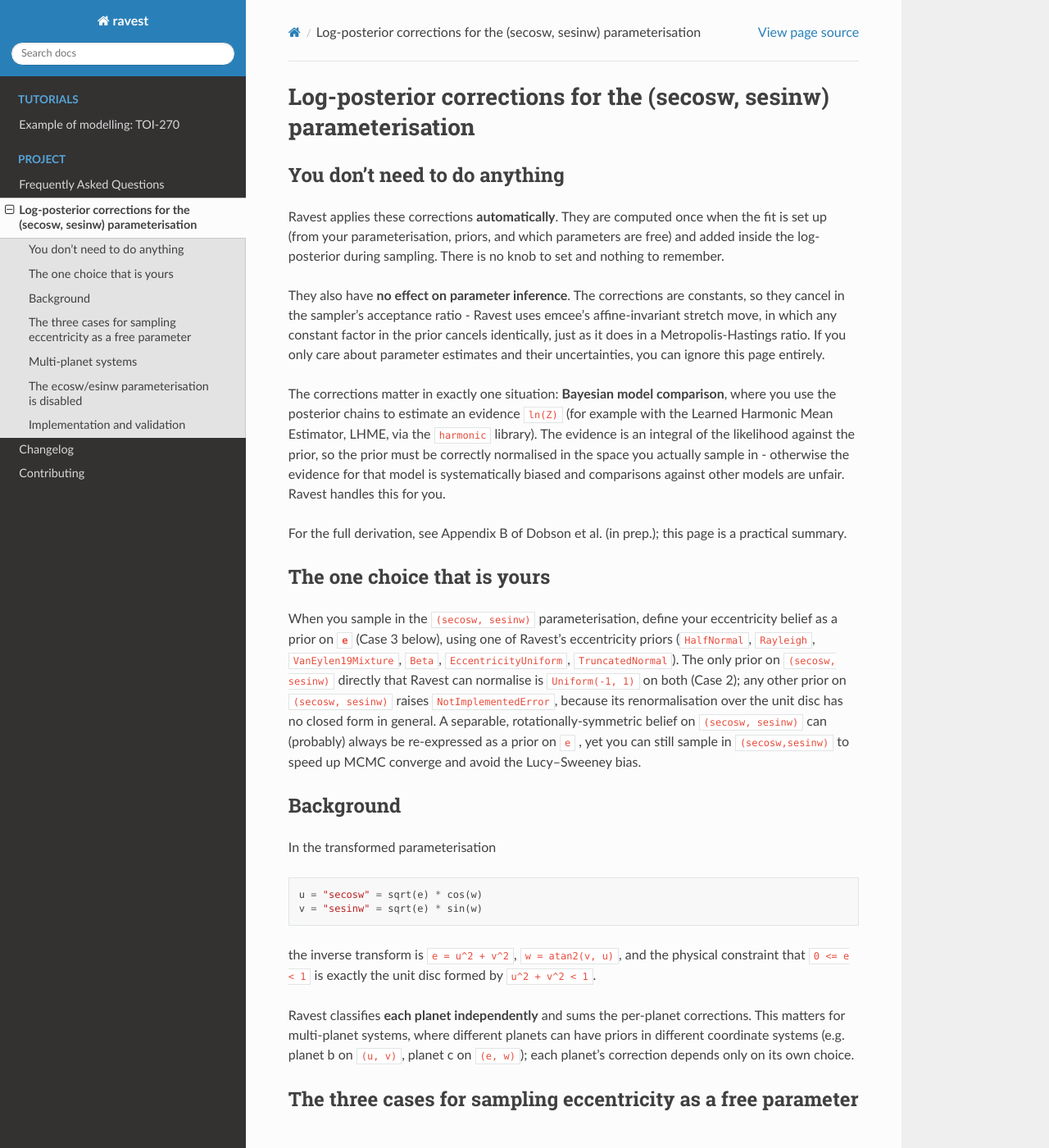
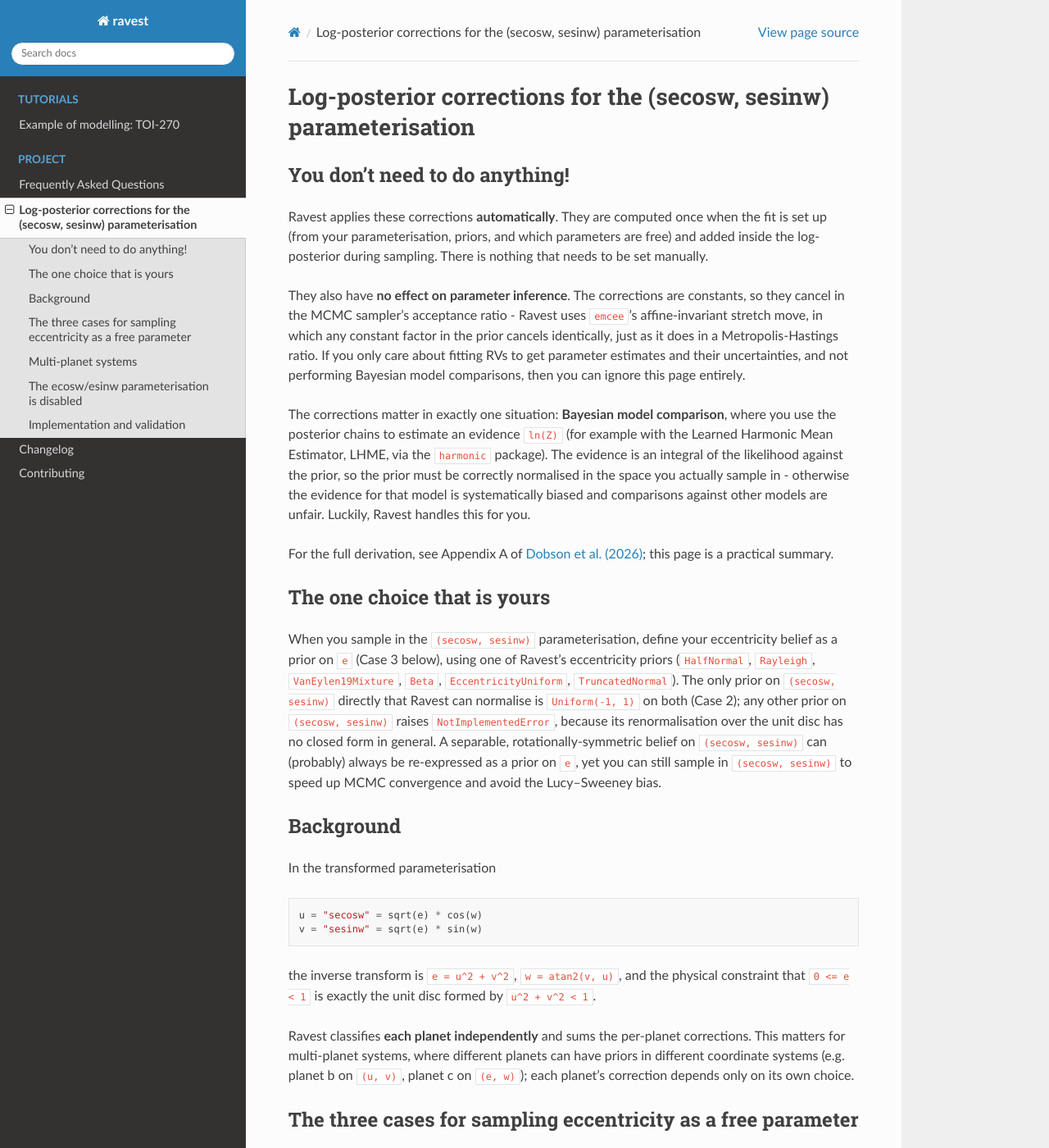
Before and after one commit to ross-dobson/ravest, a Sphinx documentation site: the page built from docs/logprob_corrections.md, in a window 1280 px wide and 1400 px high. Shown: the whole window at 82% size. Built offline with Sphinx 7.4.7 and the Read the Docs theme 3.1.0, drawn with Linux system fonts in a browser that asks for light colours; pages that are not in the unit, such as notebooks, are missing from menus; some of the changed text lies outside the part shown.

Commit message:
docs: add citation section to README and cite Dobson et al. (2026) in log-prob corrections page

````diff
--- a/docs/logprob_corrections.md
+++ b/docs/logprob_corrections.md
@@ -1,42 +1,18 @@
 # Log-posterior corrections for the (secosw, sesinw) parameterisation
 
-## You don't need to do anything
+## You don't need to do anything!
 
-Ravest applies these corrections **automatically**. They are computed once when
-the fit is set up (from your parameterisation, priors, and which parameters are
-free) and added inside the log-posterior during sampling. There is no knob to
-set and nothing to remember.
+Ravest applies these corrections **automatically**. They are computed once when the fit is set up (from your parameterisation, priors, and which parameters are free) and added inside the log-posterior during sampling. There is nothing that needs to be set manually.
 
-They also have **no effect on parameter inference**. The corrections are
-constants, so they cancel in the sampler's acceptance ratio - Ravest uses
-emcee's affine-invariant stretch move, in which any constant factor in the prior
-cancels identically, just as it does in a Metropolis-Hastings ratio. If you only
-care about parameter estimates and their uncertainties, you can ignore this page
-entirely.
+They also have **no effect on parameter inference**. The corrections are constants, so they cancel in the MCMC sampler's acceptance ratio - Ravest uses `emcee`'s affine-invariant stretch move, in which any constant factor in the prior cancels identically, just as it does in a Metropolis-Hastings ratio. If you only care about fitting RVs to get parameter estimates and their uncertainties, and not performing Bayesian model comparisons, then you can ignore this page entirely.
 
-The corrections matter in exactly one situation: **Bayesian model comparison**,
-where you use the posterior chains to estimate an evidence `ln(Z)` (for example
-with the Learned Harmonic Mean Estimator, LHME, via the `harmonic` library). The
-evidence is an integral of the likelihood against the prior, so the prior must be
-correctly normalised in the space you actually sample in - otherwise the evidence
-for that model is systematically biased and comparisons against other models are
-unfair. Ravest handles this for you.
+The corrections matter in exactly one situation: **Bayesian model comparison**, where you use the posterior chains to estimate an evidence `ln(Z)` (for example with the Learned Harmonic Mean Estimator, LHME, via the `harmonic` package). The evidence is an integral of the likelihood against the prior, so the prior must be correctly normalised in the space you actually sample in - otherwise the evidence for that model is systematically biased and comparisons against other models are unfair. Luckily, Ravest handles this for you.
 
-For the full derivation, see Appendix B of Dobson et al. (in prep.); this page is
-a practical summary.
+For the full derivation, see Appendix A of [Dobson et al. (2026)](https://ui.adsabs.harvard.edu/abs/2026MNRAS.551g1343D/abstract); this page is a practical summary.
 
 ## The one choice that is yours
 
-When you sample in the `(secosw, sesinw)` parameterisation, define your
-eccentricity belief as a prior on **`e`** (Case 3 below), using one of Ravest's
-eccentricity priors (`HalfNormal`, `Rayleigh`, `VanEylen19Mixture`, `Beta`,
-`EccentricityUniform`, `TruncatedNormal`). The only prior on `(secosw, sesinw)`
-directly that Ravest can normalise is `Uniform(-1, 1)` on both (Case 2); any
-other prior on `(secosw, sesinw)` raises `NotImplementedError`, because its
-renormalisation over the unit disc has no closed form in general. A separable,
-rotationally-symmetric belief on `(secosw, sesinw)` can (probably) always be
-re-expressed as a prior on `e` , yet you can still sample in `(secosw,sesinw)`
-to speed up MCMC converge and avoid the Lucy--Sweeney bias.
+When you sample in the `(secosw, sesinw)` parameterisation, define your eccentricity belief as a prior on `e` (Case 3 below), using one of Ravest's eccentricity priors (`HalfNormal`, `Rayleigh`, `VanEylen19Mixture`, `Beta`, `EccentricityUniform`, `TruncatedNormal`). The only prior on `(secosw, sesinw)` directly that Ravest can normalise is `Uniform(-1, 1)` on both (Case 2); any other prior on `(secosw, sesinw)` raises `NotImplementedError`, because its renormalisation over the unit disc has no closed form in general. A separable, rotationally-symmetric belief on `(secosw, sesinw)` can (probably) always be re-expressed as a prior on `e`, yet you can still sample in `(secosw, sesinw)` to speed up MCMC convergence and avoid the Lucy--Sweeney bias.
 
 ## Background
 
@@ -47,13 +23,9 @@ u = "secosw" = sqrt(e) * cos(w)
 v = "sesinw" = sqrt(e) * sin(w)
 ```
 
-the inverse transform is `e = u^2 + v^2`, `w = atan2(v, u)`, and the physical
-constraint that `0 <= e < 1` is exactly the unit disc formed by `u^2 + v^2 < 1`.
+the inverse transform is `e = u^2 + v^2`, `w = atan2(v, u)`, and the physical constraint that `0 <= e < 1` is exactly the unit disc formed by `u^2 + v^2 < 1`.
 
-Ravest classifies **each planet independently** and sums the per-planet
-corrections. This matters for multi-planet systems, where different planets can
-have priors in different coordinate systems (e.g. planet b on `(u, v)`, planet c
-on `(e, w)`); each planet's correction depends only on its own choice.
+Ravest classifies **each planet independently** and sums the per-planet corrections. This matters for multi-planet systems, where different planets can have priors in different coordinate systems (e.g. planet b on `(u, v)`, planet c on `(e, w)`); each planet's correction depends only on its own choice.
 
 ## The three cases for sampling eccentricity as a free parameter
 
````
Also changed, not shown: other parts of docs/logprob_corrections.md (+9 -42 lines), README.md (+6 -2 lines).
